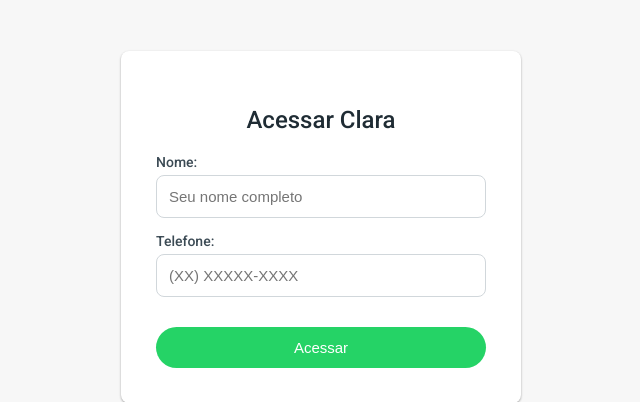
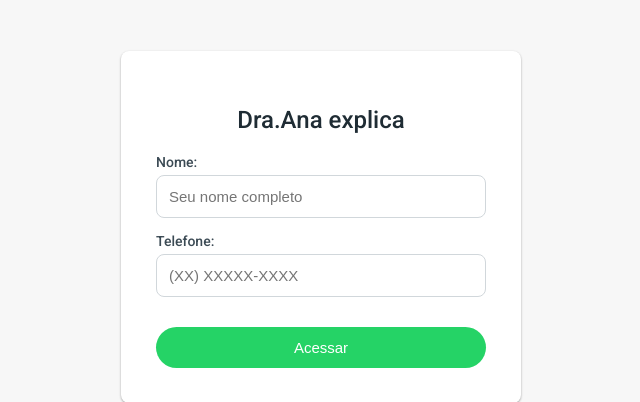
Before and after one commit to DraAnaexplica/clara_nova2, a Flask app: page /acesso in a window 1280 px wide. Shown: the part 173-575 px from the top of the page, without its empty margins (319-959 px from the left). Run offline with Flask 3, Linux system fonts and the light colour scheme.

Commit message:
Atualiza projeto Clara

```diff
--- a/templates/formulario_acesso.html
+++ b/templates/formulario_acesso.html
@@ -30,7 +30,7 @@
         <button class="btn" id="instalarBtn">Instalar Aplicativo</button>
 
     {% else %}
-        <h2>Acessar Clara</h2>
+        <h2>Dra.Ana explica</h2>
         {% if erro %}
         <div class="erro">{{ erro }}</div> {% endif %}
         <form method="POST" action="{{ url_for('acesso_usuario') }}">
```
